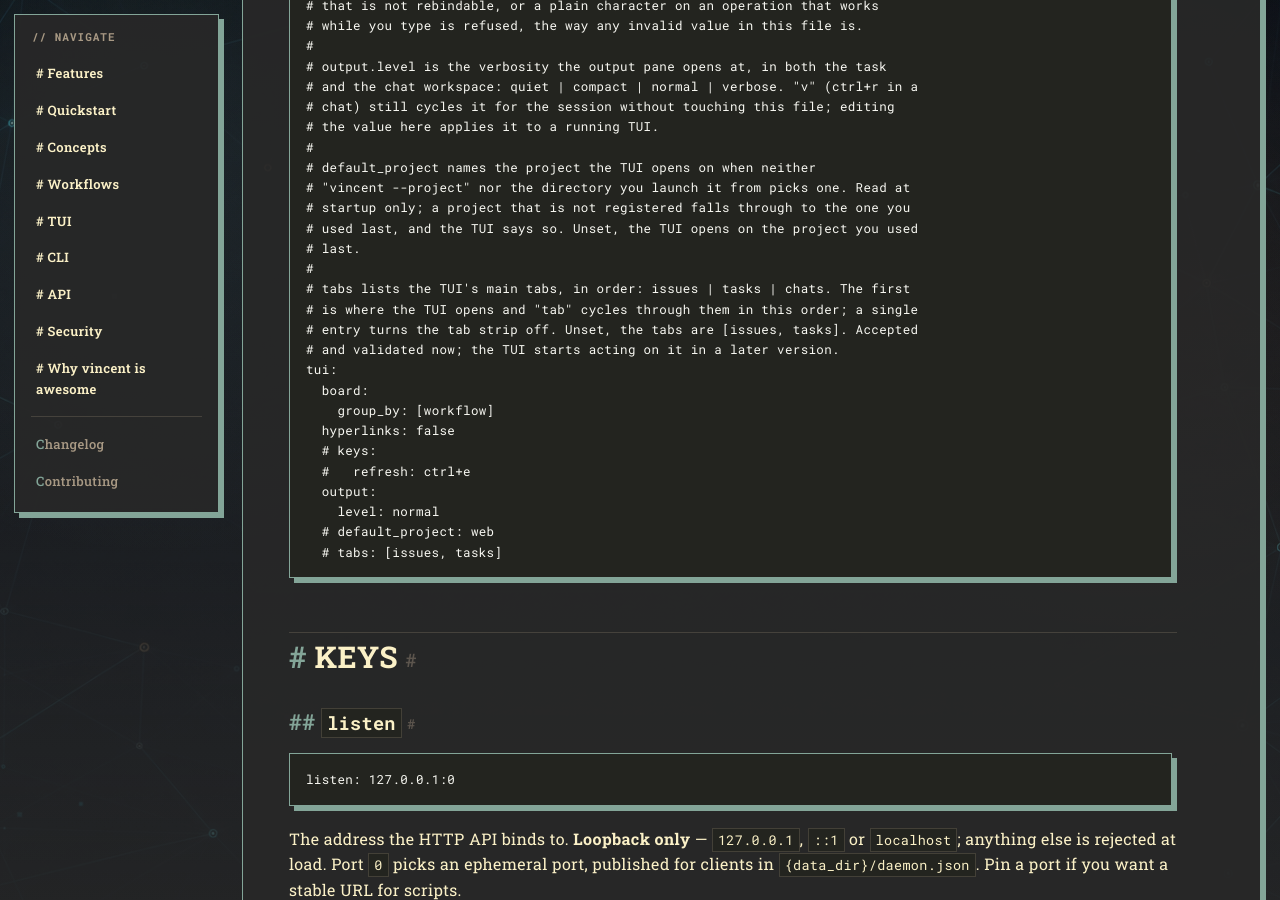
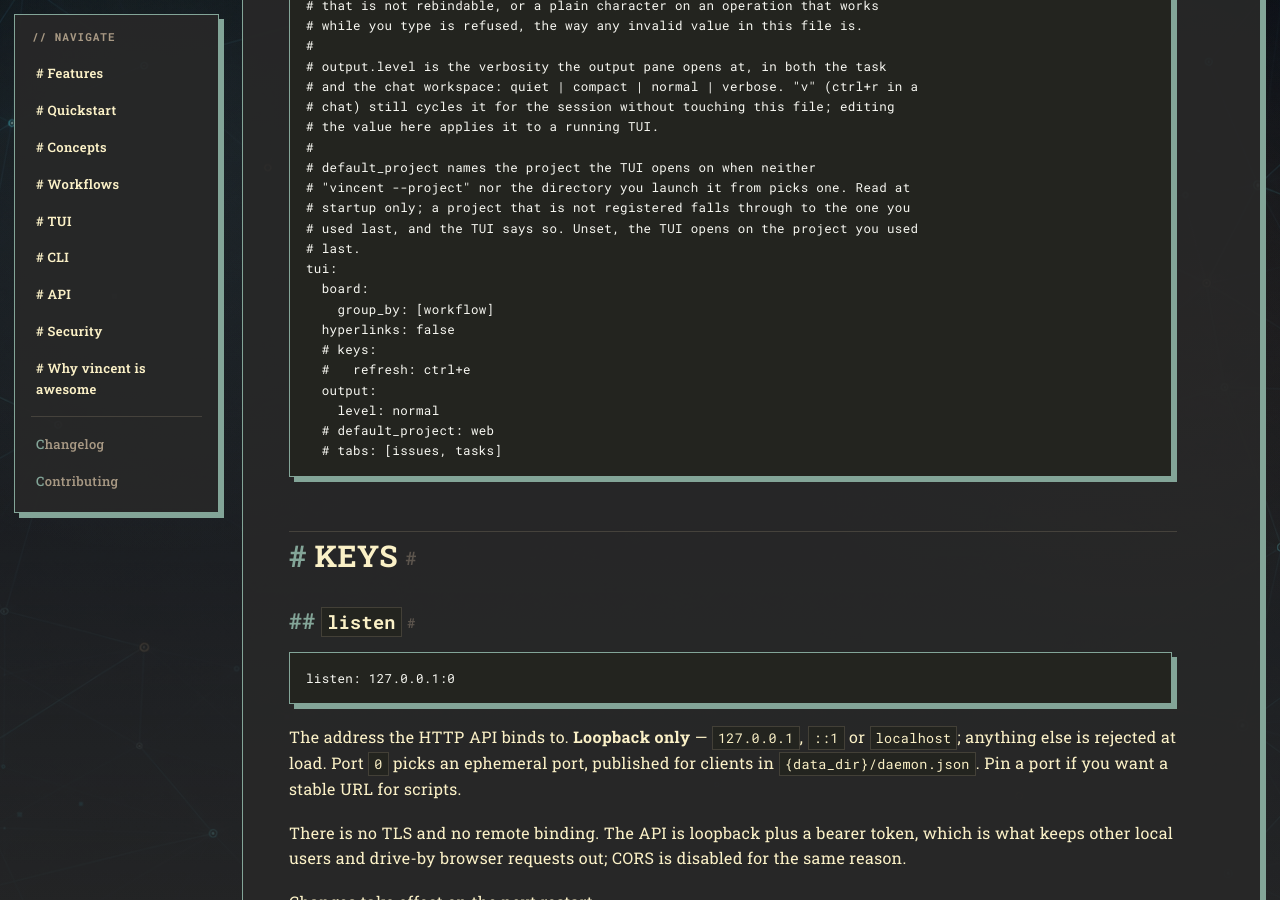
Before and after one commit to lezli01/vincent, a Jekyll site: the page built from docs/reference/configuration.md, in a window 1280 px wide and 900 px high, scrolled down 7751 px. Built offline with Jekyll 4.4.1, drawn with Linux system fonts in a browser that asks for light colours; our own code applies the rules of GitHub Pages for plain Markdown files.

Commit message:
docs(config): keep the bootstrap mirror verbatim
The first-start file block claimed a tabs paragraph that bootstrap.go
does not write; only the commented tabs line is.

Co-Authored-By: Claude Opus 5.5 (1M context) <noreply@anthropic.com>

```diff
--- a/docs/reference/configuration.md
+++ b/docs/reference/configuration.md
@@ -368,11 +368,6 @@ container:
 # startup only; a project that is not registered falls through to the one you
 # used last, and the TUI says so. Unset, the TUI opens on the project you used
 # last.
-#
-# tabs lists the TUI's main tabs, in order: issues | tasks | chats. The first
-# is where the TUI opens and "tab" cycles through them in this order; a single
-# entry turns the tab strip off. Unset, the tabs are [issues, tasks]. Accepted
-# and validated now; the TUI starts acting on it in a later version.
 tui:
   board:
     group_by: [workflow]
```
